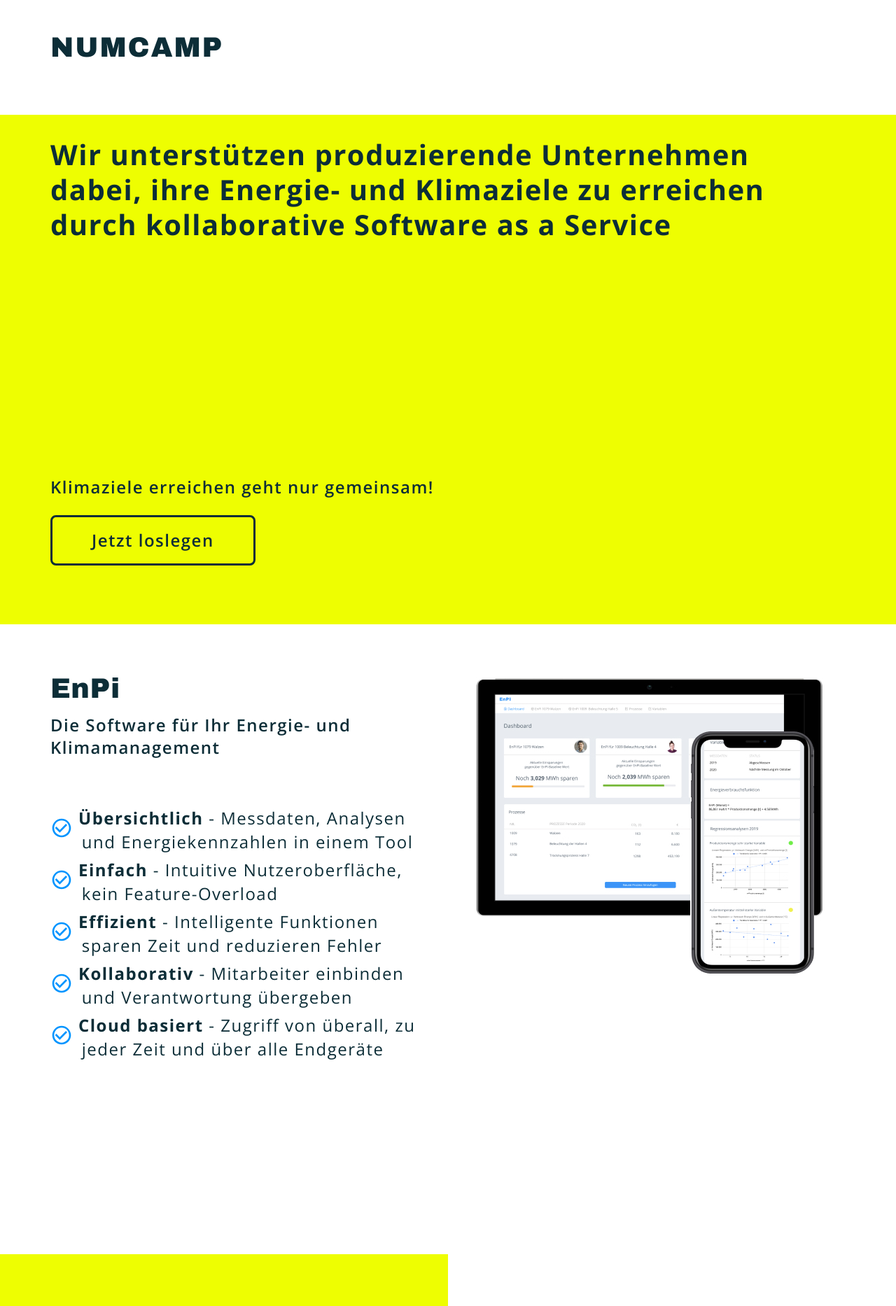
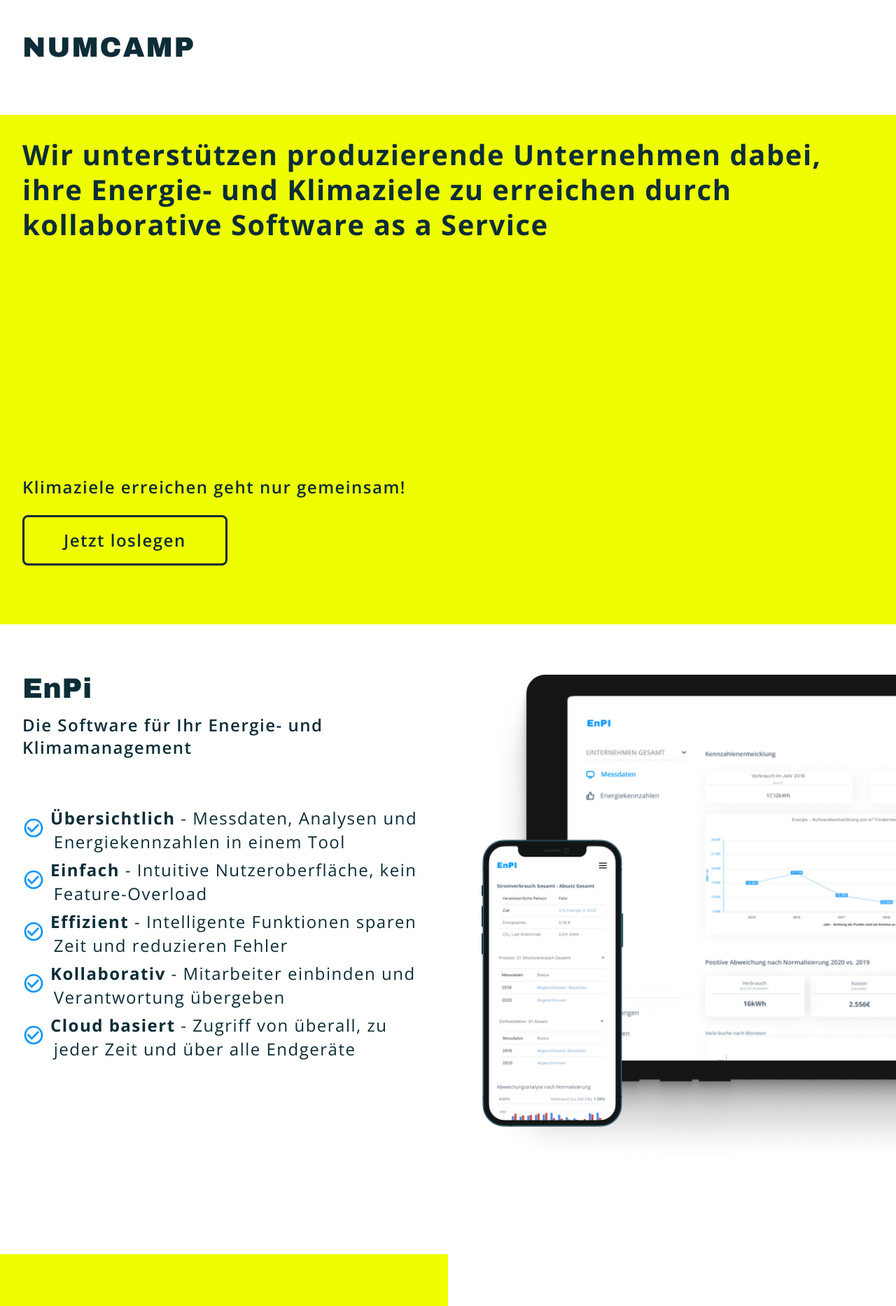
Before and after one commit to en-pi/en-pi.github.io, a Jekyll site: the page built from index.md, in a window 1280 px wide. Shown: the top 1866 px of the page at 70% size. Built offline with Jekyll 4.4.1, drawn with Linux system fonts in a browser that asks for light colours.

Commit message:
screenshot eingefügt - logos eingefügt

```diff
--- a/_includes/main.html
+++ b/_includes/main.html
@@ -12,11 +12,11 @@
     <div class="enpi-section">
       {{ texts[1].content }}
     </div>
-    <div class="enpi-section">
-      <picture>
-        <source media="(max-width: 899px)" srcset="/assets/img/enpi_tablet-phone-small_228w.jpg, /assets/img/enpi_tablet-phone-small_455w.jpg 2x">
-        <source media="(max-width: 900px)" srcset="/assets/img/enpi_tablet-phone_427w.jpg, /assets/img/enpi_tablet-phone_854w.jpg 2x">
-        <img src="/assets/img/enpi_tablet-phone_427w.jpg" alt="EnPI Interface auf einem Tablet und einem Smartphone">
+    <div class="enpi-section screenshot">
+      <picture class="enpi-screenshot">
+        <source media="(max-width: 320px)" srcset="/assets/img/Screen_App_320.png, /assets/img/Screen_App_320@2x.png 2x">
+        <source media="(min-width: 321px)" srcset="/assets/img/Screen_App_1440.png">
+        <img src="/assets/img/Screen_App_1440.png" alt="EnPI Interface auf einem Tablet und einem Smartphone">
       </picture>
     </div>
   </div>
@@ -37,9 +37,14 @@
 </div>
 <div class="row">
   <div class="enpi-section">
-
     {%- comment -%} section05.md {%- endcomment -%}
     {{ texts[4].content }}
-
+  </div>
+  <div class="enpi-section enpi-section-logos">
+    <div class="network-logo network-logo-1"></div>
+    <div class="network-logo network-logo-2"></div>
+    <div class="network-logo network-logo-3"></div>
+    <div class="network-logo network-logo-4"></div>
+    <div class="network-logo network-logo-5"></div>
   </div>
 </div>
--- a/_sass/partials/_enpi.scss
+++ b/_sass/partials/_enpi.scss
@@ -12,6 +12,58 @@
 
   padding: 4.5rem 2rem;
   min-width: 0;
+
+  &-logos {
+    display: flex;
+    flex-wrap: wrap;
+    align-content: flex-end;
+  }
+}
+
+.screenshot {
+  display: flex;
+  justify-content: end;
+  padding: 4.5rem 0 4.5rem 3rem;
+}
+
+.network-logo {
+  flex: 1 1 auto;
+  margin: 1rem;
+
+  &-1 {
+    background: url(/assets/img/IHB-Logo.png);
+    background-repeat: no-repeat;
+    height: 79px;
+    width: 162px;
+  }
+
+  &-2 {
+    background: url(/assets/img/BetterTogether_Logo.png);
+    background-repeat: no-repeat;
+    height: 110px;
+    width: 162px;
+  }
+
+  &-3 {
+    background: url(/assets/img/1441.png);
+    background-repeat: no-repeat;
+    height: 116px;
+    width: 162px;
+  }
+
+  &-4 {
+    background: url(/assets/img/Logo_Partner.png);
+    background-repeat: no-repeat;
+    height: 111px;
+    width: 162px;
+  }
+
+  &-5 {
+    background: url(/assets/img/SWN.png);
+    background-repeat: no-repeat;
+    height: 64px;
+    width: 357px;
+  }
 }
 
 main {
@@ -36,8 +88,6 @@ main {
     background: linear-gradient(90deg, $highlight-color02 50%, $white 50%);
   }
 }
-
-
 
 .bottom {
   display: flex;
--- a/_sass/partials/_grid_classes.scss
+++ b/_sass/partials/_grid_classes.scss
@@ -9,15 +9,15 @@
   }
 
   @media screen and (min-width: $breakpoint-tablet-portrait + 0px) {
-    @include row($width: $breakpoint-tablet-portrait, $if-max: true);
+    @include row($width: $breakpoint-tablet-portrait, $if-max: false);
   }
 
   @media screen and (min-width: $breakpoint-tablet-landscape + 0px) {
-    @include row($width: $breakpoint-tablet-landscape, $if-max: true);
+    @include row($width: $breakpoint-tablet-landscape, $if-max: false);
   }
 
   @media screen and (min-width: $breakpoint-desktop-big + 0px) {
-    @include row($width: $breakpoint-desktop-big, $if-max: true);
+    @include row($width: $breakpoint-desktop-big, $if-max: false);
   }
 }
 
```
Also changed, not shown: _texts/05_section_netzwerk.md (+1 -0 lines), assets/img/1441.png (added), assets/img/BetterTogether_Logo.png (added), assets/img/IHB-Logo.png (added), assets/img/Logo_Partner.png (added), assets/img/SWN.png (added), assets/img/Screen_App_1440.png (added), assets/img/Screen_App_1440@2x.png (added), assets/img/Screen_App_320.png (added), assets/img/Screen_App_320@2x.png (added).
